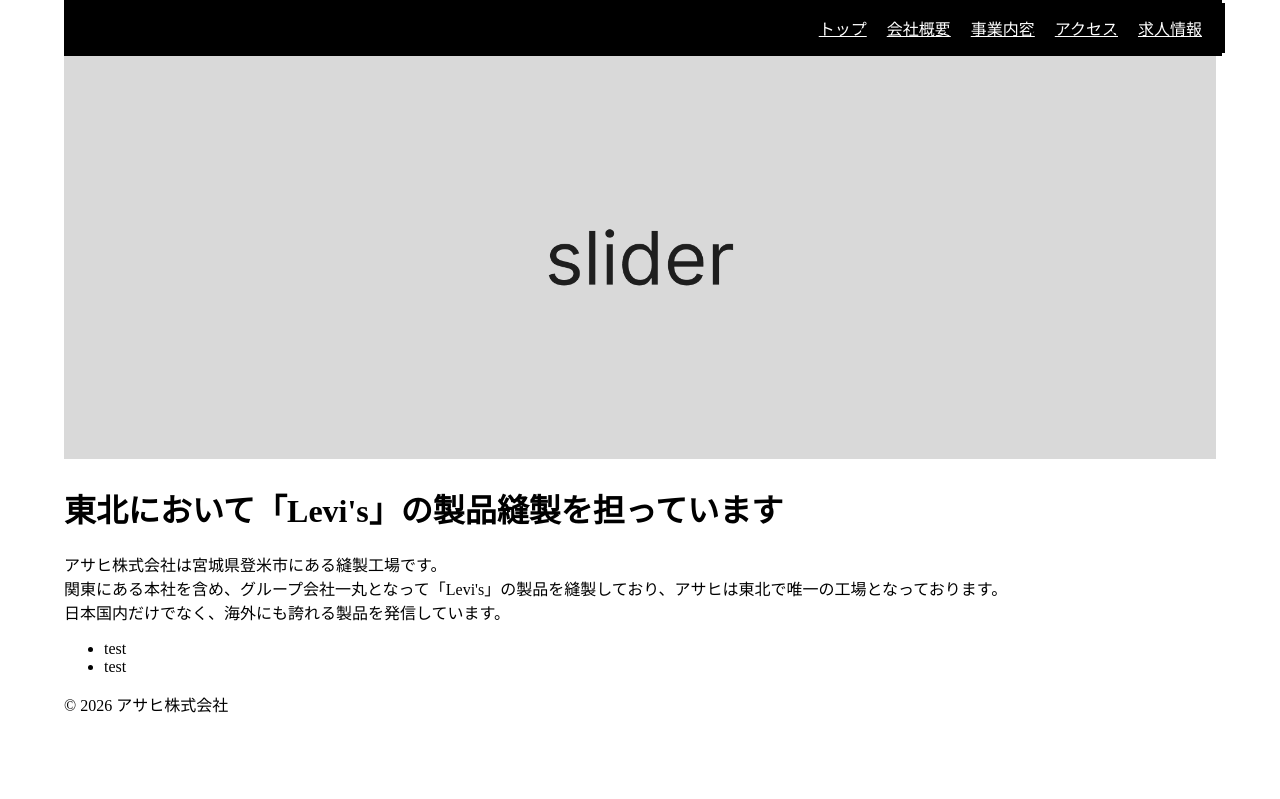
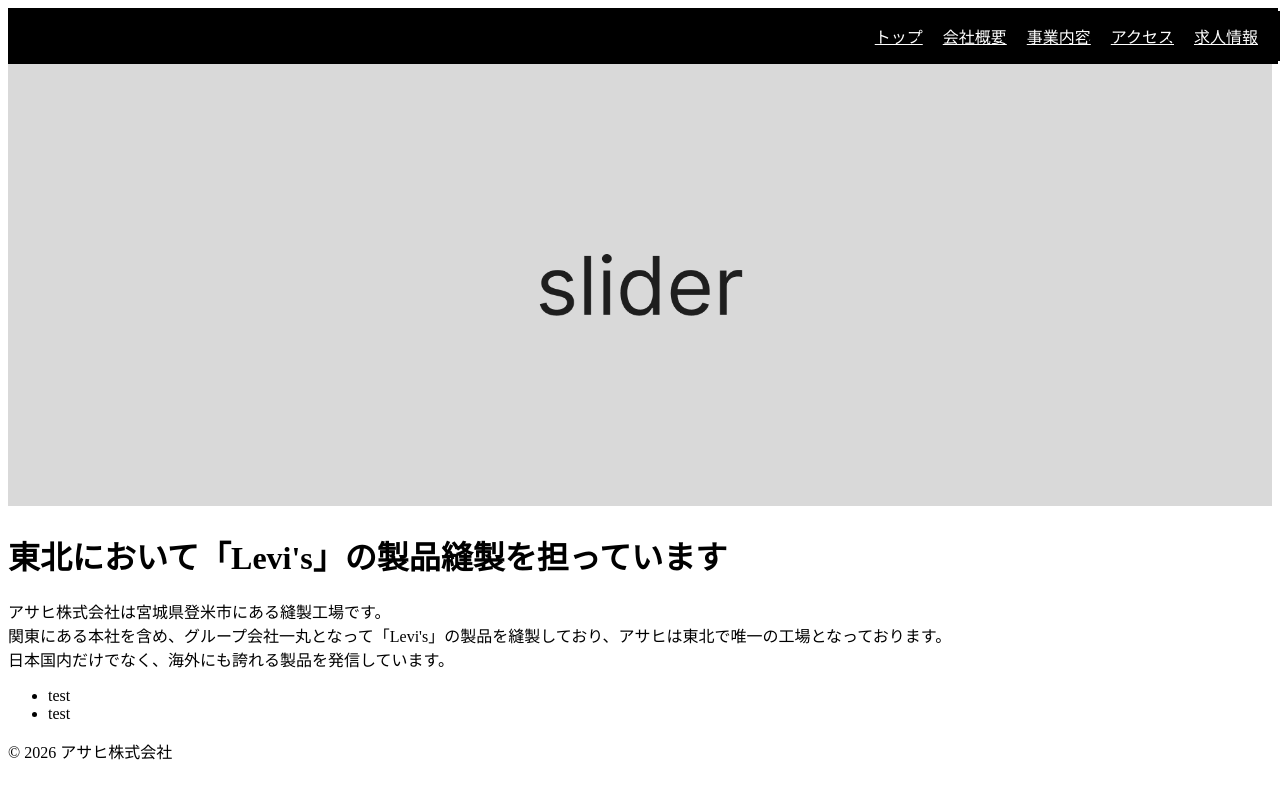
Before and after one commit to asahi-jinz/asahi, a Jekyll site: the page built from index.html, in a window 1280 px wide. Shown: the top 799 px of the page. Built offline with Jekyll 4.4.1, drawn with Linux system fonts in a browser that asks for light colours; some web fonts are replaced.

Commit message:
Update style.css

```diff
--- a/css/style.css
+++ b/css/style.css
@@ -6,7 +6,7 @@ html{
   font-style: normal;
 }
 
-body{
+.contents{
   /* margin:0px!important; */
   width:90%;
   margin:auto;
```
